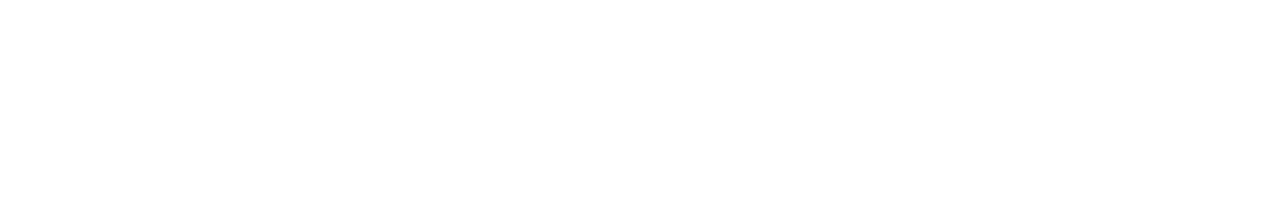
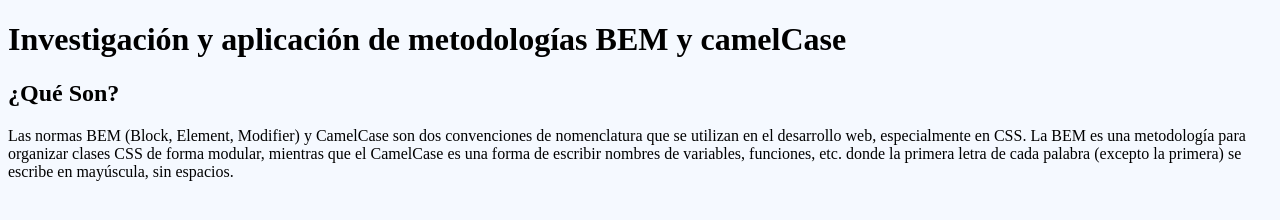
Before and after one commit to Fabianzzzl/Estilos-CSS, a plain HTML site: page index.html in a window 1280 px wide. Drawn offline with Linux system fonts and the light colour scheme.

Commit message:
Commint 3: Ponemos Estilo a la pagina

```diff
--- a/Estilos/estilos.css
+++ b/Estilos/estilos.css
@@ -0,0 +1,3 @@
+body{
+    background-color: #f5f9ff;
+}
--- a/index.html
+++ b/index.html
@@ -7,6 +7,13 @@
     <link rel="stylesheet" href="Estilos/estilos.css">
 </head>
 <body>
+   <div class="seccion">
+        <h1>Investigación y aplicación de metodologías BEM y camelCase</h1>
+    </div>
+    <div class="seccion">
+        <h2>¿Qué Son?</h2>
+           <p>Las normas BEM (Block, Element, Modifier) y CamelCase son dos convenciones de nomenclatura que se utilizan en el desarrollo web, especialmente en CSS. La BEM es una  metodología para organizar clases CSS de forma modular, mientras que el CamelCase es una forma de escribir nombres de variables, funciones, etc. donde la primera letra de cada palabra (excepto la primera) se escribe en mayúscula, sin espacios.</p>
+    </div>
 
 </body>
 </html>
```
